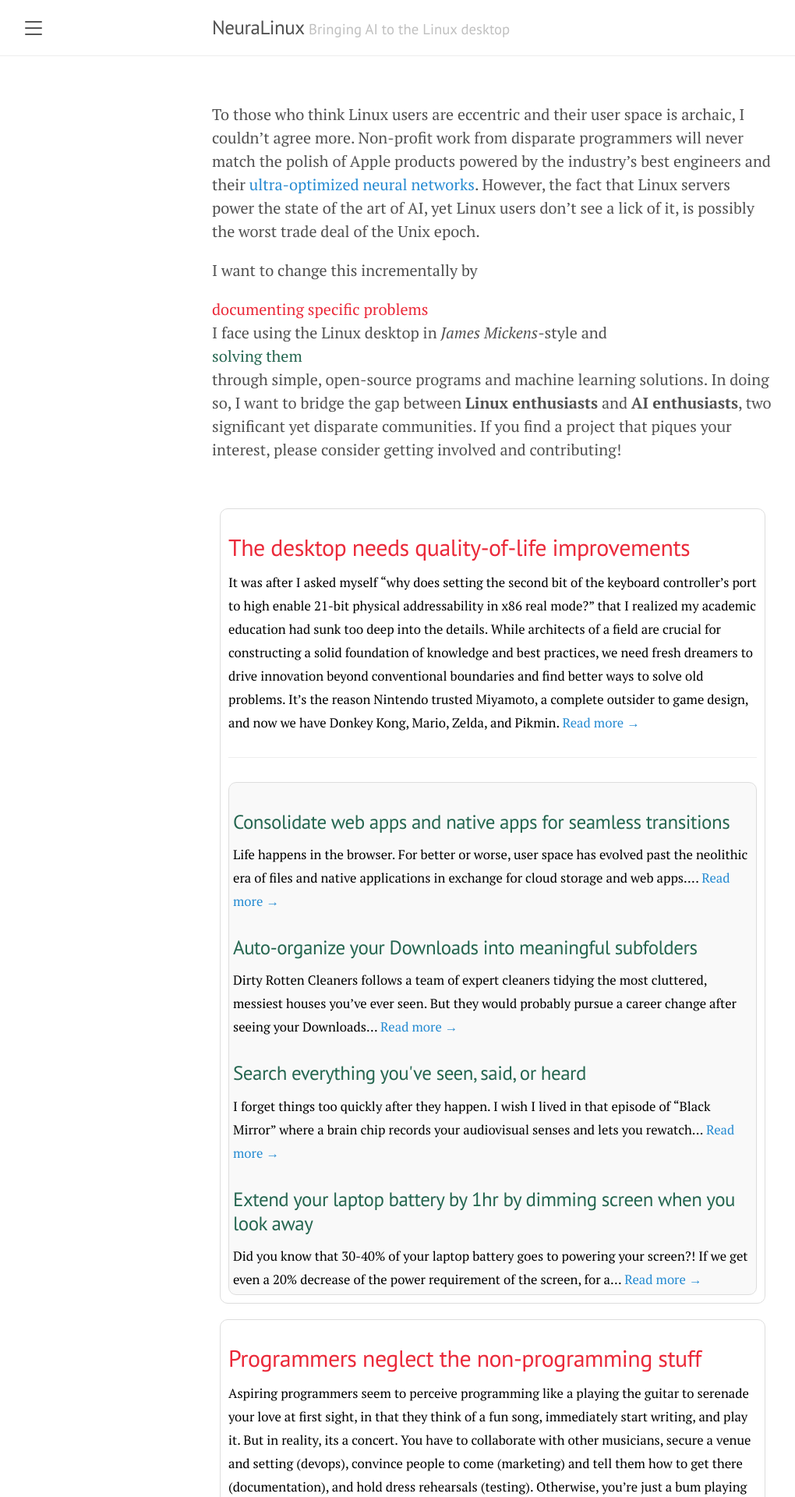
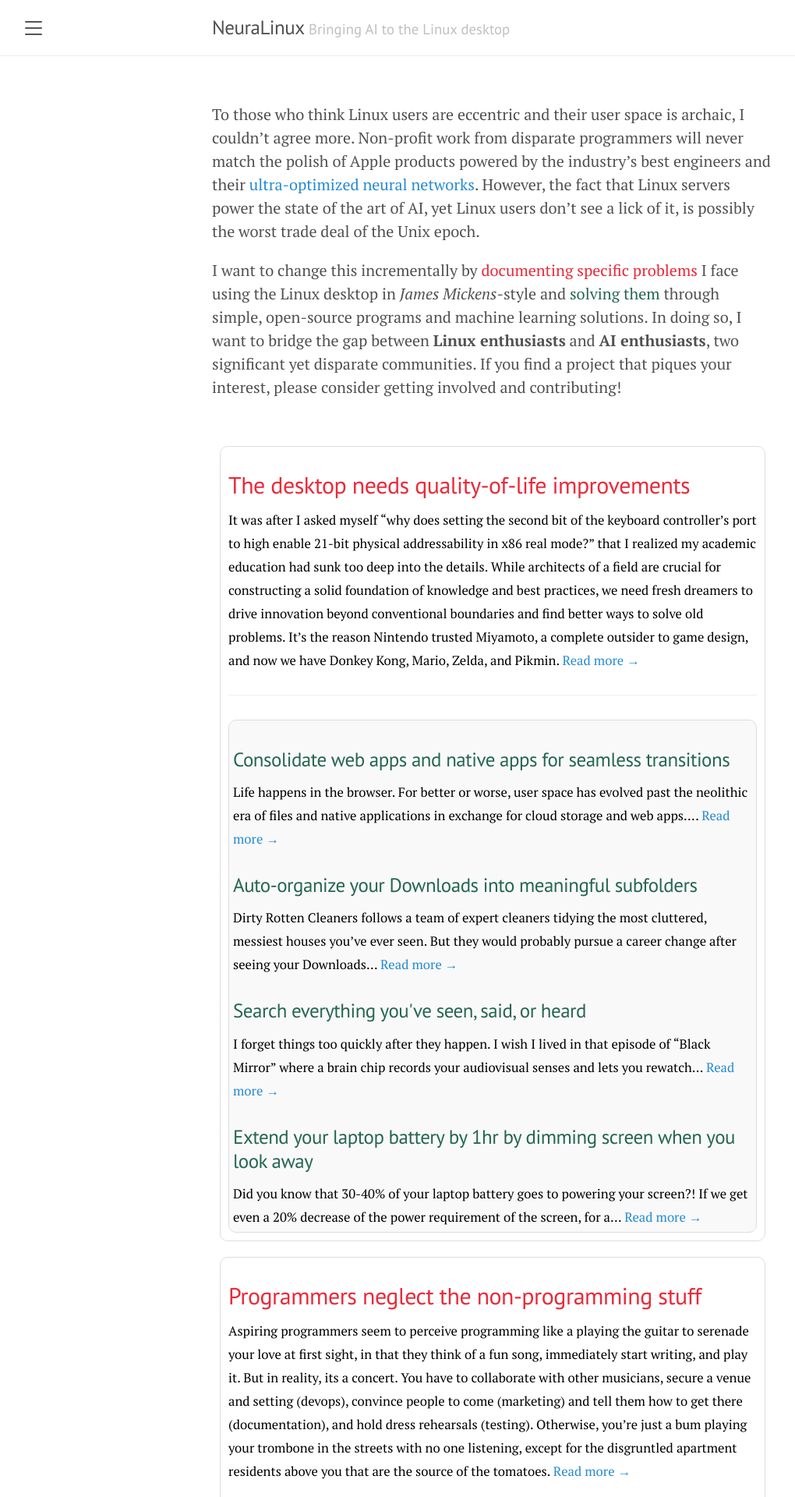
Before and after one commit to chinarjoshi/chinarjoshi.github.io, a Jekyll site: the page built from index.html, in a window 1280 px wide. Shown: the top 1920 px of the page at 78% size, without its empty margins (8-1028 px from the left). Built offline with Jekyll 4.4.1, drawn with Linux system fonts in a browser that asks for light colours; the list of posts is cut into pages by our own code.

Commit message:
Fix for real

```diff
--- a/index.html
+++ b/index.html
@@ -12,7 +12,7 @@ title: Home
   </p>
 
   <p>
-  I want to change this incrementally by <div style="color: #eb2939;">documenting specific problems</div> I face using the Linux desktop in <i>James Mickens</i>-style and <div style="color: #256650;">solving them</div> through simple, open-source programs and machine learning solutions. In doing so, I want to bridge the gap between <b>Linux enthusiasts</b> and <b>AI enthusiasts</b>, two significant yet disparate communities. If you find a project that piques your interest, please consider getting involved and contributing!
+  I want to change this incrementally by <span style="color: #eb2939;">documenting specific problems</span> I face using the Linux desktop in <i>James Mickens</i>-style and <span style="color: #256650;">solving them</span> through simple, open-source programs and machine learning solutions. In doing so, I want to bridge the gap between <b>Linux enthusiasts</b> and <b>AI enthusiasts</b>, two significant yet disparate communities. If you find a project that piques your interest, please consider getting involved and contributing!
   </p>
 </div>
 <br>
```
